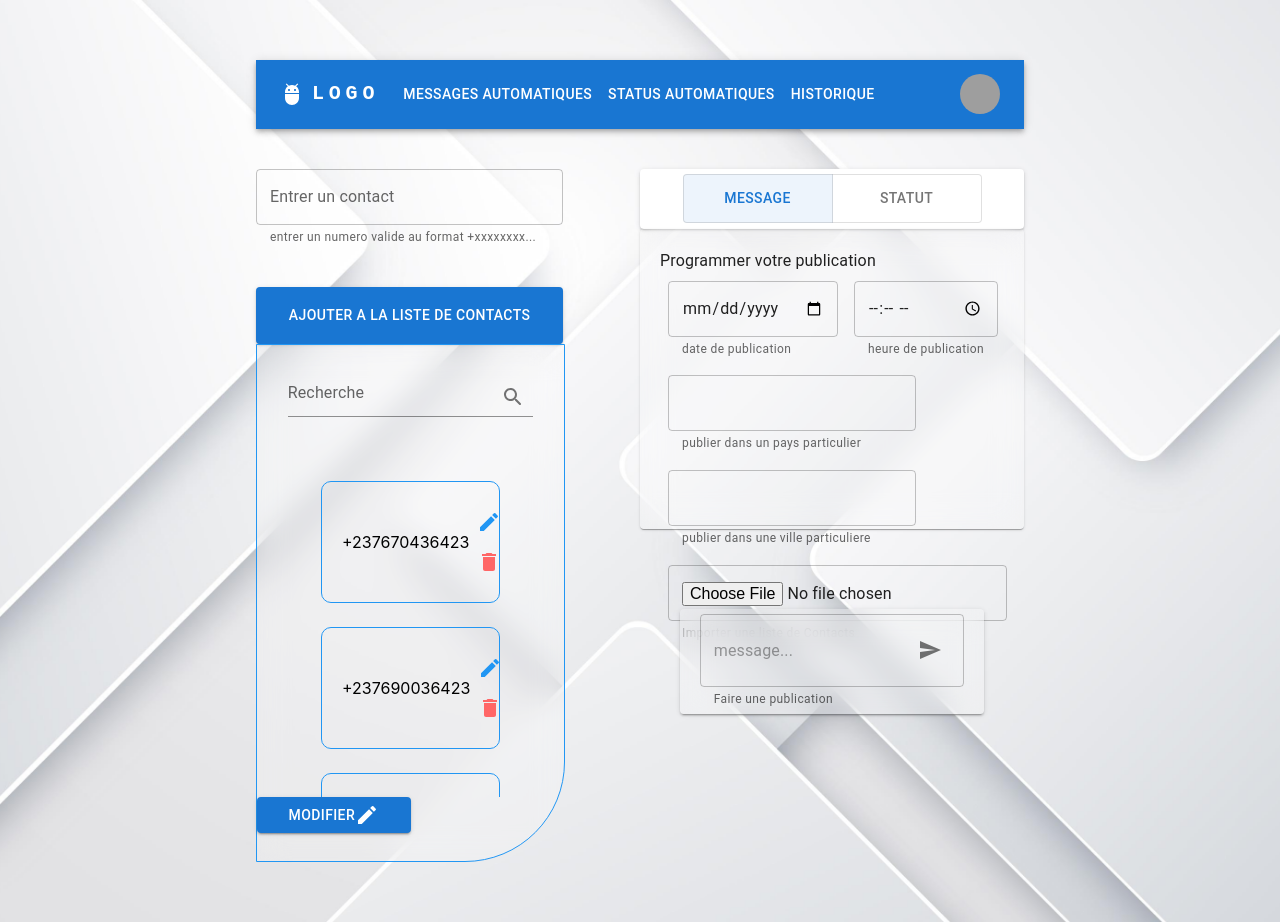
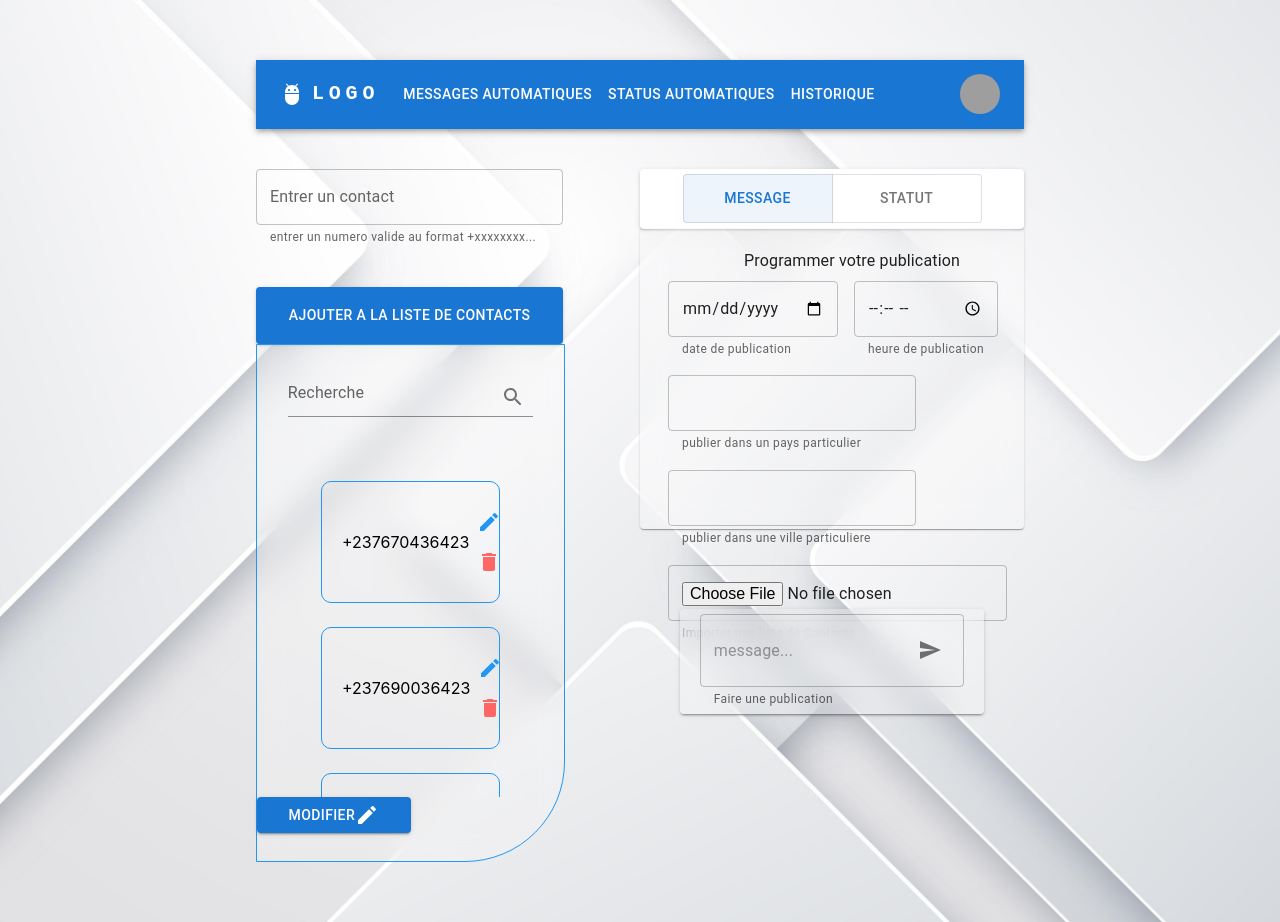
Before and after one commit to 1Cryptify/automatisationWathsapp, a React (Create React App) app: page / in a window 1280 px wide. Built offline with nearby package versions, Linux system fonts and the light colour scheme; grey boxes are pictures that could not be loaded.

Commit message:
modifier background +

```diff
--- a/public/index.html
+++ b/public/index.html
@@ -24,7 +24,7 @@
       work correctly both with client-side routing and a non-root public URL.
       Learn how to configure a non-root public URL by running `npm run build`.
     -->
-    <title>React App</title>
+    <title>Merge Agency</title>
   </head>
   <body>
     <noscript>You need to enable JavaScript to run this app.</noscript>
--- a/src/Msg.jsx
+++ b/src/Msg.jsx
@@ -91,7 +91,7 @@ export default function Msg() {
                 </Paper>
                 <Paper sx={{width:'100%',backdropFilter:`blur(15px)`,background:`rgba(255, 255, 255, 0.2)` ,height:'300px',alignSelf:'center'}}>
                   <Box sx={{padding:'20px',width:'100%'}}>
-                    <Typography>Programmer votre publication</Typography>
+                    <Typography textAlign={"center"}>Programmer votre publication</Typography>
                       <TextField sx={{margin:1}}  type='date' helperText="date de publication" required/>
                       <TextField sx={{margin:1}} type='time' helperText="heure de publication" required/>
                       <TextField sx={{margin:1}} helperText="publier dans un pays particulier"/>
```
